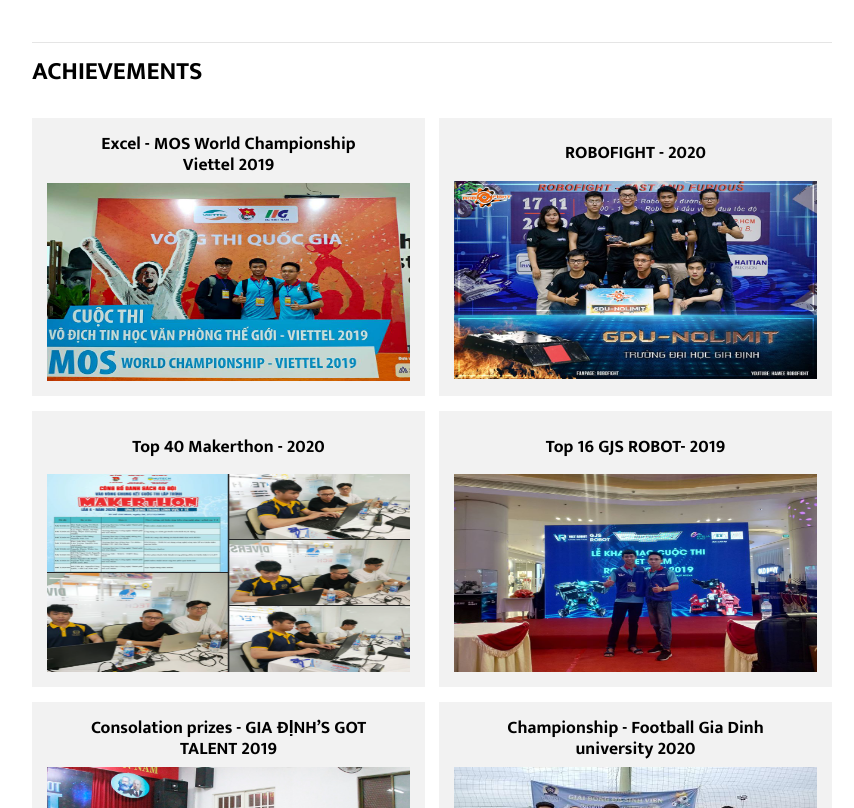
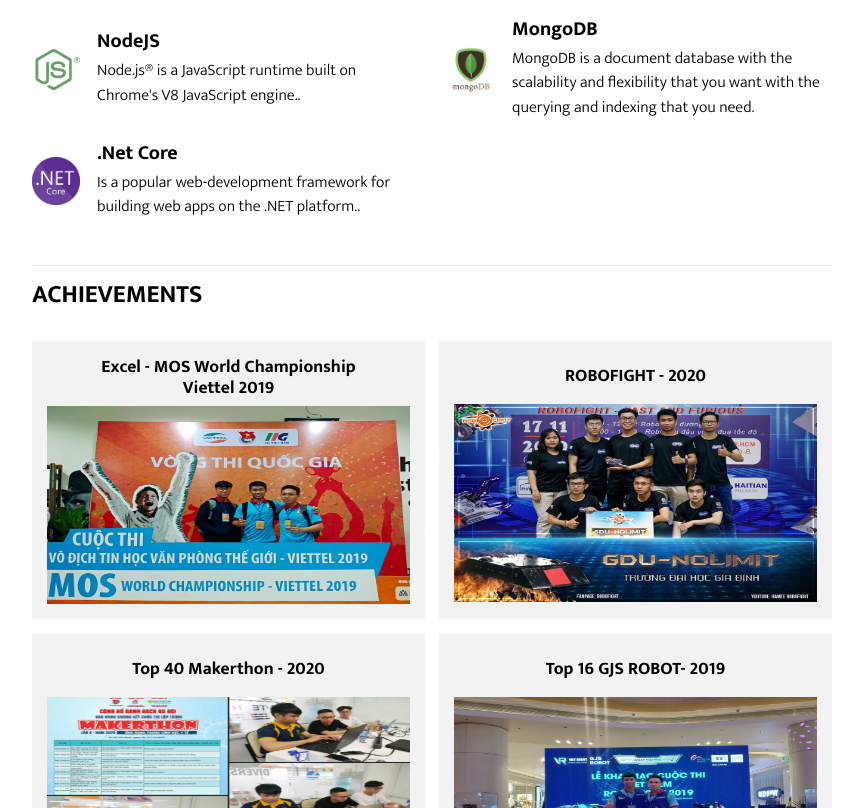
Before and after one commit to nguyenvanthuong0201/nguyenvanthuong0201.github.io, a website: page index.html in a window 1280 px wide. Shown: the part 1730-2538 px from the top of the page, without its empty margins (328-1182 px from the left). Drawn offline with Linux system fonts and the light colour scheme.

Commit message:
update CV

```diff
--- a/index.html
+++ b/index.html
@@ -240,6 +240,36 @@
                             </p>
                         </div>
                     </div>
+                    <div class="media service-card col-lg-6">
+                        <div class="service-icon">
+                            <img style="width: 3rem" src="assets/images/nodepi (1).jpg" alt="smartphone">
+                        </div>
+                        <div class="media-body">
+                            <h5 class="service-title">NodeJS</h5>
+                            <p class="service-description">Node.js® is a JavaScript runtime built on Chrome's V8 JavaScript engine..
+                            </p>
+                        </div>
+                    </div>
+                    <div class="media service-card col-lg-6">
+                        <div class="service-icon">
+                            <img style="width: 3rem" src="assets/images/mongodb.png" alt="smartphone">
+                        </div>
+                        <div class="media-body">
+                            <h5 class="service-title">MongoDB</h5>
+                            <p class="service-description">MongoDB is a document database with the scalability and flexibility that you want with the querying and indexing that you need.
+                            </p>
+                        </div>
+                    </div>
+                     <div class="media service-card col-lg-6">
+                        <div class="service-icon">
+                            <img style="width: 3rem" src="assets/images/Netcore.png" alt="smartphone">
+                        </div>
+                        <div class="media-body">
+                            <h5 class="service-title">.Net Core</h5>
+                            <p class="service-description">Is a popular web-development framework for building web apps on the .NET platform..
+                            </p>
+                        </div>
+                    </div>
                 </div>
             </section>
             <hr>
```
Also changed, not shown: assets/images/Netcore.png (added), assets/images/aspnetcore.png (added), assets/images/mongodb.png (added), assets/images/mongos.png (added), assets/images/nodejs.png (added), assets/images/nodepi (1).jpg (added).
